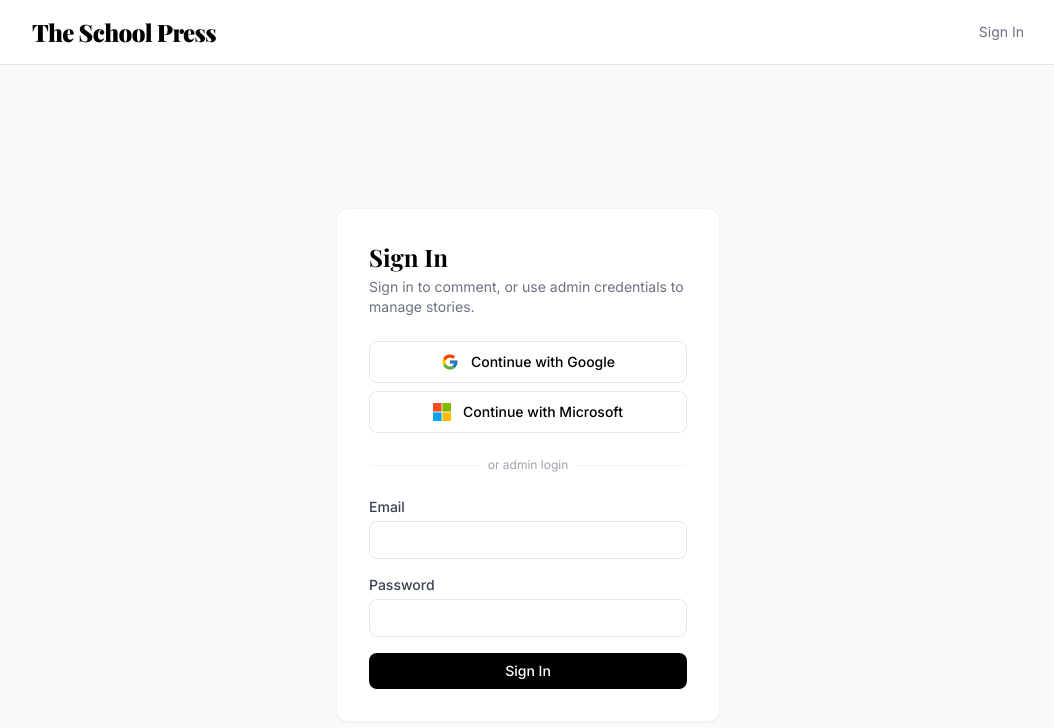
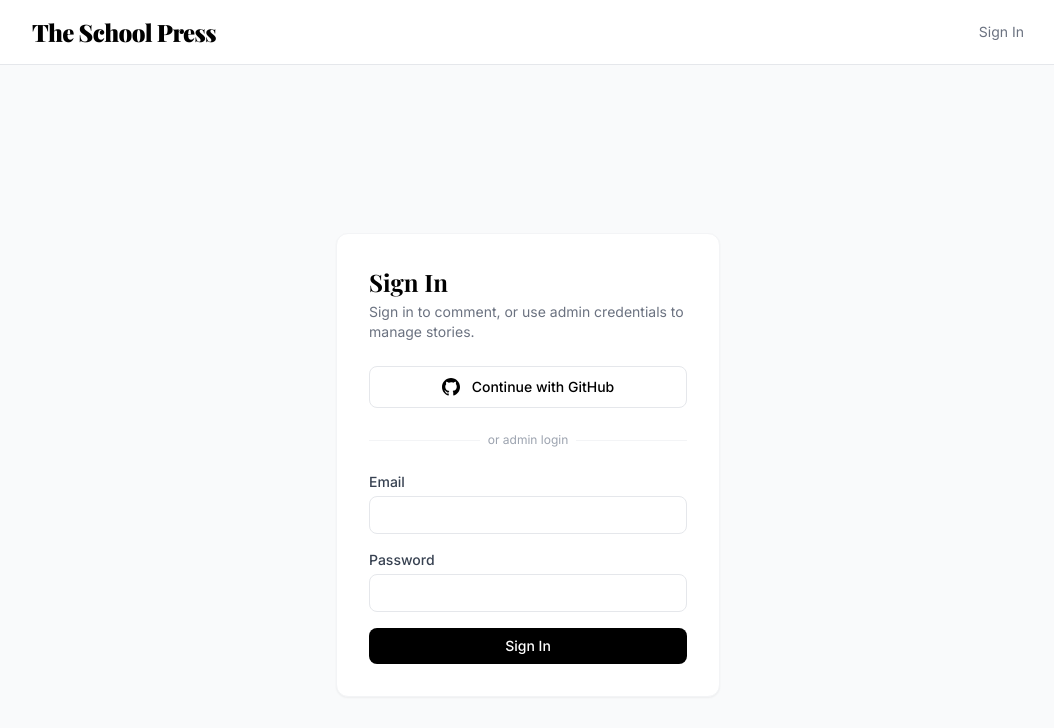
Before and after one commit to leope137/school-news, a React (Vite) app: page /login in a window 1280 px wide. Shown: the top 728 px of the page, without its empty margins (112-1166 px from the left). Built offline with nearby package versions, Linux system fonts and the light colour scheme; no server answers.

Commit message:
switch OAuth to GitHub

```diff
--- a/src/lib/auth.js
+++ b/src/lib/auth.js
@@ -5,11 +5,8 @@ const ORIGIN = window.location.origin;
 export const login = (email, password) =>
   account.createEmailPasswordSession(email, password);
 
-export const loginWithGoogle = () =>
-  account.createOAuth2Session("google", `${ORIGIN}/`, `${ORIGIN}/login`);
-
-export const loginWithMicrosoft = () =>
-  account.createOAuth2Session("microsoft", `${ORIGIN}/`, `${ORIGIN}/login`);
+export const loginWithGitHub = () =>
+  account.createOAuth2Session("github", `${ORIGIN}/`, `${ORIGIN}/login`);
 
 export const logout = () => account.deleteSession("current");
 
--- a/src/pages/Login.jsx
+++ b/src/pages/Login.jsx
@@ -1,6 +1,6 @@
 import { useState } from "react";
 import { useNavigate } from "react-router-dom";
-import { login, loginWithGoogle, loginWithMicrosoft, getUser } from "../lib/auth";
+import { login, loginWithGitHub, getUser } from "../lib/auth";
 import { getUserProfile } from "../lib/users";
 import { useAuth } from "../context/AuthContext";
 
@@ -44,18 +44,11 @@ export default function Login() {
         {/* OAuth buttons */}
         <div className="space-y-2 mb-6">
           <button
-            onClick={loginWithGoogle}
+            onClick={loginWithGitHub}
             className="w-full flex items-center justify-center gap-3 border border-gray-200 rounded-lg px-4 py-2.5 text-sm font-medium hover:bg-gray-50 transition-colors"
           >
-            <svg width="18" height="18" viewBox="0 0 48 48"><path fill="#FFC107" d="M43.6 20H24v8h11.3C33.6 33.1 29.3 36 24 36c-6.6 0-12-5.4-12-12s5.4-12 12-12c3 0 5.8 1.1 7.9 3l5.7-5.7C34.1 6.5 29.3 4 24 4 12.9 4 4 12.9 4 24s8.9 20 20 20c11 0 19.7-8 19.7-20 0-1.3-.1-2.7-.1-4z"/><path fill="#FF3D00" d="m6.3 14.7 6.6 4.8C14.5 15.1 18.9 12 24 12c3 0 5.8 1.1 7.9 3l5.7-5.7C34.1 6.5 29.3 4 24 4 16.3 4 9.7 8.3 6.3 14.7z"/><path fill="#4CAF50" d="M24 44c5.2 0 9.9-1.9 13.5-5l-6.2-5.2C29.4 35.5 26.8 36 24 36c-5.2 0-9.5-2.9-11.3-7l-6.5 5C9.7 39.7 16.3 44 24 44z"/><path fill="#1976D2" d="M43.6 20H24v8h11.3c-.9 2.4-2.5 4.4-4.6 5.8l6.2 5.2C40.7 35.7 44 30.3 44 24c0-1.3-.1-2.7-.4-4z"/></svg>
-            Continue with Google
-          </button>
-          <button
-            onClick={loginWithMicrosoft}
-            className="w-full flex items-center justify-center gap-3 border border-gray-200 rounded-lg px-4 py-2.5 text-sm font-medium hover:bg-gray-50 transition-colors"
-          >
-            <svg width="18" height="18" viewBox="0 0 21 21"><rect width="10" height="10" fill="#F25022"/><rect x="11" width="10" height="10" fill="#7FBA00"/><rect y="11" width="10" height="10" fill="#00A4EF"/><rect x="11" y="11" width="10" height="10" fill="#FFB900"/></svg>
-            Continue with Microsoft
+            <svg width="18" height="18" viewBox="0 0 24 24" fill="currentColor"><path d="M12 0C5.37 0 0 5.37 0 12c0 5.3 3.438 9.8 8.205 11.385.6.113.82-.258.82-.577v-2.165c-3.338.726-4.033-1.416-4.033-1.416-.546-1.387-1.333-1.756-1.333-1.756-1.089-.745.083-.729.083-.729 1.205.084 1.839 1.237 1.839 1.237 1.07 1.834 2.807 1.304 3.492.997.107-.775.418-1.305.762-1.604-2.665-.305-5.467-1.334-5.467-5.931 0-1.311.469-2.381 1.236-3.221-.124-.303-.535-1.524.117-3.176 0 0 1.008-.322 3.301 1.23A11.509 11.509 0 0 1 12 5.803c1.02.005 2.047.138 3.006.404 2.291-1.552 3.297-1.23 3.297-1.23.653 1.653.242 2.874.118 3.176.77.84 1.235 1.911 1.235 3.221 0 4.609-2.807 5.624-5.479 5.921.43.372.823 1.102.823 2.222v3.293c0 .319.192.694.801.576C20.566 21.797 24 17.3 24 12c0-6.63-5.37-12-12-12z"/></svg>
+            Continue with GitHub
           </button>
         </div>
 
```
